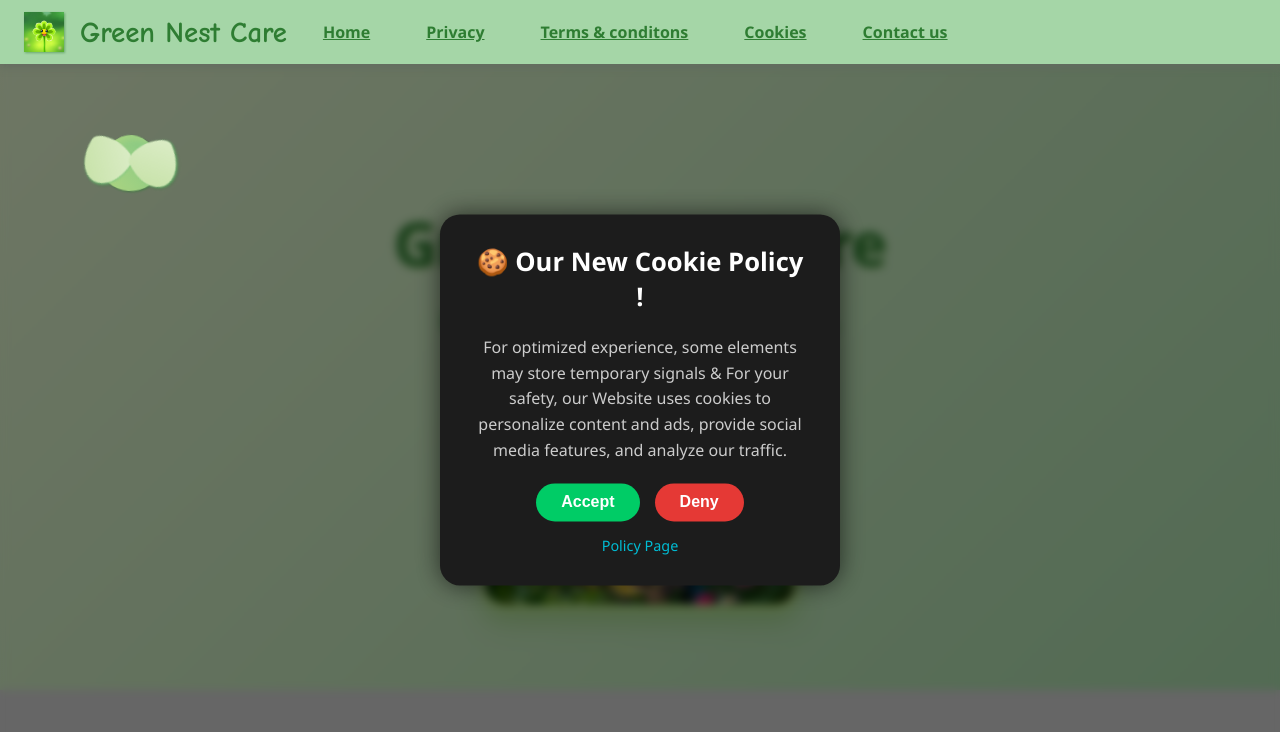
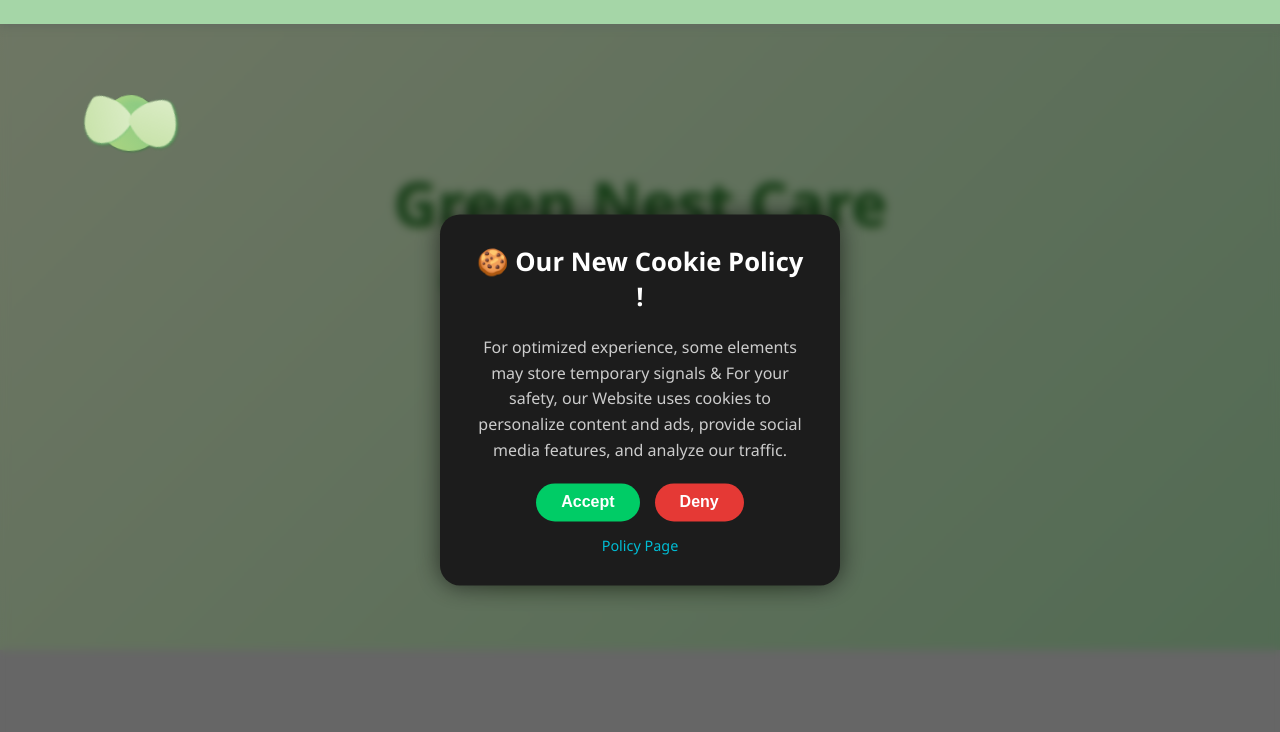
Before and after one commit to sanjsndas/greennest, a plain HTML site: page index.html in a window 1280 px wide. Shown: the top 732 px of the page. Drawn offline with Linux system fonts and the light colour scheme; placeholder pictures from the web are drawn by us.

Commit message:
Update index.html

```diff
--- a/index.html
+++ b/index.html
@@ -601,15 +601,11 @@
 <body>
 <header>
   <div class="logo" aria-label="Green Nest Care logo with flower icon">
-    <img src="b1.png" alt="Green cartoon flower icon" />
-    <span class="header-title">Green Nest Care</span>
+
+    <span class="header-title"></span>
   </div>
   <nav class="primary-nav" role="navigation" aria-label="Primary navigation">
-        <a href="index.html" tabindex="0"aria-current="page">Home</a>
-        <a href="privacy.html" tabindex="0">Privacy</a>
-        <a href="terms.html" tabindex="0">Terms & conditons</a>
-        <a href="cookies.html"tabindex="0">Cookies</a>
-        <a href="contact.html" tabindex="0">Contact us</a>
+
   </nav>
 </header>
 
```
